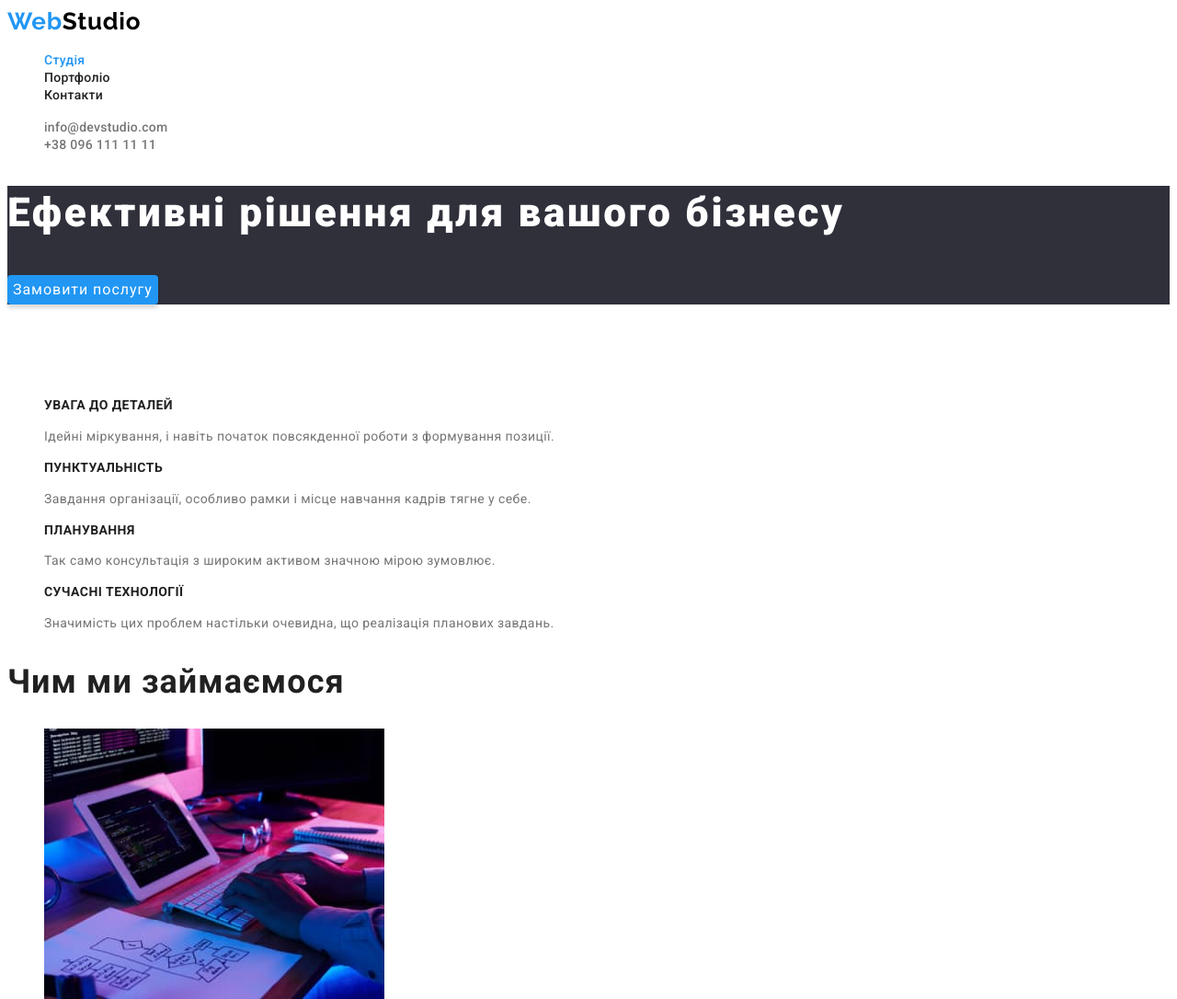
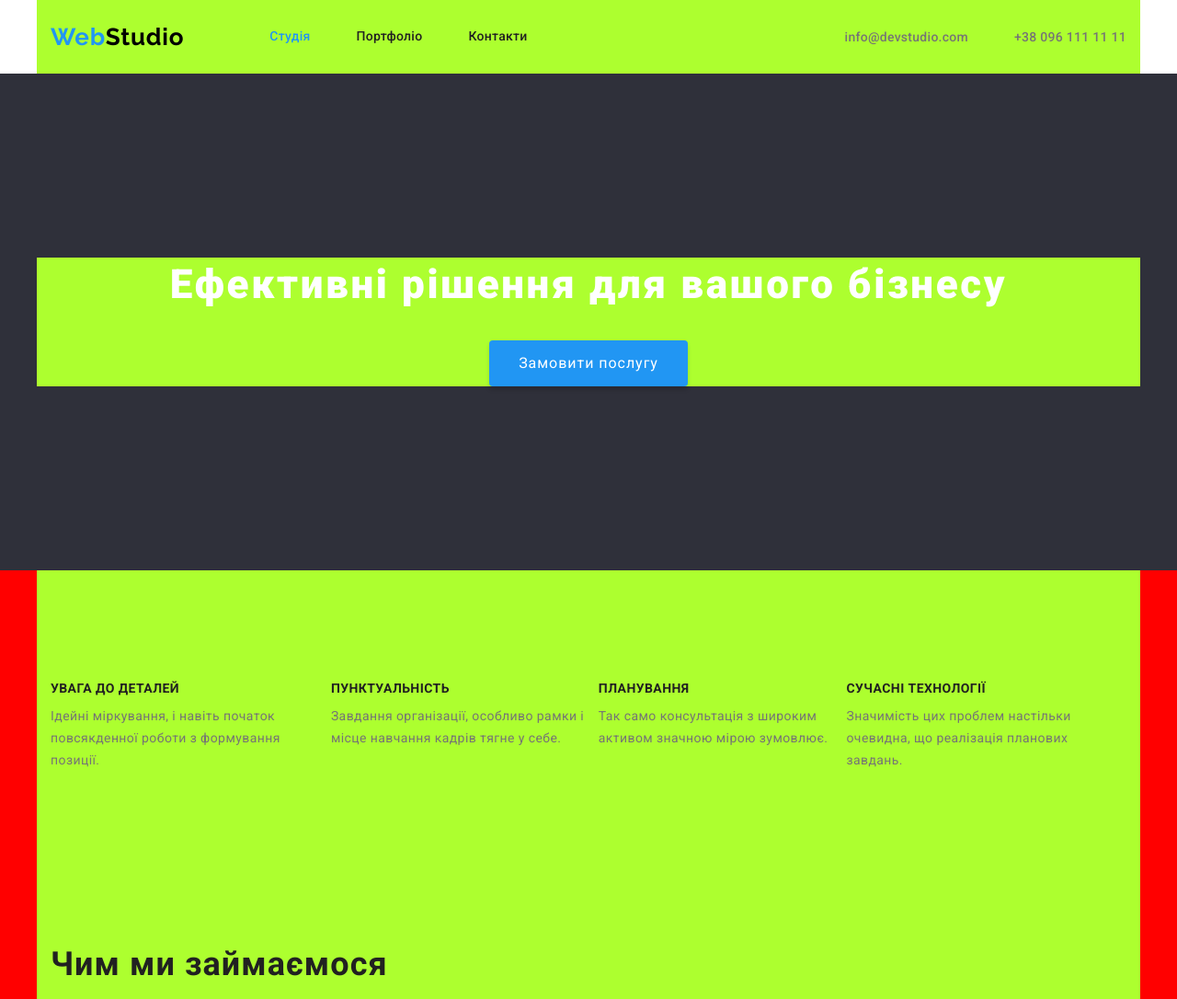
Before and after one commit to Basiuk1/goit-markup-hw-08, a plain HTML site: page index.html in a window 1280 px wide. Shown: the top 1086 px of the page at 92% size. Drawn offline with nearby package versions, Linux system fonts and the light colour scheme.

Commit message:
Робота над домашнім завданням

```diff
--- a/index.html
+++ b/index.html
@@ -9,6 +9,10 @@
       href="https://fonts.googleapis.com/css2?family=Raleway:wght@700&family=Roboto:wght@400;500;700;900&display=swap"
       rel="stylesheet"
     />
+    <link
+      rel="stylesheet"
+      href="https://cdnjs.cloudflare.com/ajax/libs/modern-normalize/1.1.0/modern-normalize.min.css"
+    />
     <link rel="stylesheet" href="styles/styles.css" />
   </head>
   <body class="page">
@@ -16,28 +20,35 @@
     <div></div>
     <!--Шапка-->
     <header class="upper-line">
+      <div class="container main-nav">
         <a class="logo" href=""><span class="logo-web">Web</span>Studio</a>
         <nav>
           <ul class="site-nav list">
-          <li><a href="" class="link current">Студія</a></li>
-          <li><a href="portfolio.html" class="link">Портфоліо</a></li>
-          <li><a href="" class="link">Контакти</a></li>
+            <li class="item"><a href="" class="link current">Студія</a></li>
+            <li class="item"><a href="portfolio.html" class="link">Портфоліо</a></li>
+            <li class="item"><a href="" class="link">Контакти</a></li>
           </ul>
         </nav>
         <ul class="contacts list">
-        <li class="navigation"><a href="mailto:info@devstudio.com">info@devstudio.com</a></li>
-        <li class="navigation"><a href="tel:+380961111111">+38 096 111 11 11</a></li>
+          <li class="item">
+            <a href="mailto:info@devstudio.com" class="link">info@devstudio.com</a>
+          </li>
+          <li class="item"><a href="tel:+380961111111" class="link">+38 096 111 11 11</a></li>
         </ul>
+      </div>
     </header>
     <main>
       <!--Cap-->
       <section class="hero">
+        <div class="container">
           <h1 class="hero-title">Ефективні рішення для вашого бізнесу</h1>
           <button type="button" class="button">Замовити послугу</button>
+        </div>
       </section>
       <!--Features-->
       <section class="features">
-        <h2 class="visually-hidden section-title">Переваги</h2>
+        <div class="container">
+          <h2 class="visually-hidden">Переваги</h2>
           <ul class="features-title list">
             <li>
               <h3 class="title">УВАГА ДО ДЕТАЛЕЙ</h3>
@@ -62,9 +73,11 @@
               </p>
             </li>
           </ul>
+        </div>
       </section>
       <!--What we do-->
       <section class="working">
+        <div class="container">
           <h2 class="working-title">Чим ми займаємося</h2>
           <ul class="list">
             <li>
@@ -82,9 +95,11 @@
               <img src="./images/box3.jpg" alt="Стилізація сторінки" width="370" height="294px" />
             </li>
           </ul>
+        </div>
       </section>
       <!--Our team-->
       <section class="section-team">
+        <div class="container">
           <h2 class="section-title">Наша команда</h2>
           <ul class="list">
             <li class="team">
@@ -108,10 +123,12 @@
               <p class="team-position">UI Designer</p>
             </li>
           </ul>
+        </div>
       </section>
     </main>
     <!--Підвал-->
     <footer class="footer">
+      <div class="container">
         <a class="logo" href=""><span class="logo-web">Web</span>Studio</a>
         <address class="footer-title">
           <ul class="list">
@@ -127,6 +144,7 @@
             <li><a href="tel:+380961111111">+38 096 111 11 11</a></li>
           </ul>
         </address>
+      </div>
     </footer>
   </body>
 </html>
--- a/styles/styles.css
+++ b/styles/styles.css
@@ -20,6 +20,30 @@
   color: var(--primary-text-color);
 
   font-family: Roboto, sans-serif;
+
+  background-color: red;
+}
+
+.container {
+  background-color: greenyellow;
+
+  width: 1200px;
+  padding-left: 15px;
+  padding-right: 15px;
+  margin: 0px auto;
+}
+
+.list {
+  padding: 0;
+  margin: 0;
+
+  list-style: none;
+}
+
+/* Main-nav */
+.main-nav {
+  display: flex;
+  align-items: center;
 }
 
 .upper-line {
@@ -37,12 +61,25 @@
 .logo-web {
   color: var(--acent);
 }
-.list {
-  list-style: none;
-}
+
 /* Site nav */
 
+.site-nav {
+  display: flex;
+  margin-left: 93px;
+}
+.site-nav .item {
+  margin-right: 50px;
+}
+.site-nav .item:last-child {
+  margin-right: 0;
+}
+
 .site-nav .link {
+  display: block;
+  padding-top: 32px;
+  padding-bottom: 32px;
+
   color: var(--title-text-color);
 
   font-weight: 500;
@@ -59,7 +96,15 @@
   color: var(--acent);
 }
 
-.contacts a {
+.contacts {
+  display: flex;
+  margin-left: auto;
+}
+.contacts .item + .item {
+  margin-left: 50px;
+}
+
+.contacts .link {
   color: var(--primary-text-color);
 
   font-weight: 500;
@@ -68,26 +113,27 @@
   letter-spacing: 0.02em;
   text-decoration: none;
 }
-.contacts a:hover,
-.contacts a:focus {
+
+.contacts .link:hover,
+.contacts .link:focus {
   color: var(--acent);
 }
 /* Стилі для index.html*/
 
 /* Section */
 
-.section-title {
-  color: var(--title-text-color);
-
-  font-size: 36px;
-  line-height: 1.17;
-  letter-spacing: 0.03em;
-}
 /* Section cap */
 .hero {
+  padding-top: 200px;
+  padding-bottom: 200px;
+
   background-color: var(--hero-footer-black-color);
+  text-align: center;
 }
 .hero-title {
+  margin-top: 0px;
+  margin-bottom: 30px;
+
   color: var(--white);
 
   font-weight: 900;
@@ -101,10 +147,15 @@
 }
 
 .hero .button {
+  /*margin-bottom: 200px;*/
+
+  border-radius: 4px;
+  padding: 10px 32px;
+
   background-color: var(--acent);
   color: var(--white);
   box-shadow: 0px 4px 4px rgba(0, 0, 0, 0.15);
-  border-radius: 4px;
+
   border-style: none;
 
   font-size: 16px;
@@ -120,10 +171,22 @@
 /* Features */
 
 .visually-hidden {
+  margin: 0px;
   visibility: hidden;
+}
+.features-title {
+  display: flex;
+}
+
+.features .container {
+  padding-top: 94px;
+  padding-bottom: 94px;
 }
 
 .features-title .title {
+  margin-top: 0px;
+  margin-bottom: 10px;
+
   color: var(--title-text-color);
 
   font-size: 14px;
@@ -132,6 +195,9 @@
 }
 
 .features .feature {
+  margin-top: 0px;
+  margin-bottom: 0px;
+
   font-size: 14px;
   line-height: 1.71;
   letter-spacing: 0.03em;
@@ -140,11 +206,18 @@
 /* What we do */
 
 .working-title {
+  margin-top: 0px;
+  margin-bottom: 50px;
+
   color: var(--title-text-color);
 
   font-size: 36px;
   line-height: 1.17;
   letter-spacing: 0.03em;
+}
+.working .container {
+  padding-top: 94px;
+  padding-bottom: 94px;
 }
 
 /* Our team */
@@ -152,6 +225,21 @@
 /*.section-team {
   background-color: var(--white);
 }*/
+
+.section-title {
+  margin-top: 0px;
+  margin-bottom: 50px;
+
+  color: var(--title-text-color);
+
+  font-size: 36px;
+  line-height: 1.17;
+  letter-spacing: 0.03em;
+}
+.section-team .container {
+  padding-top: 94px;
+  padding-bottom: 94px;
+}
 .team {
   background: var(--white);
   box-shadow: 0px 1px 3px rgba(0, 0, 0, 0.12), 0px 1px 1px rgba(0, 0, 0, 0.14),
@@ -160,6 +248,9 @@
 }
 
 .team-name {
+  margin-top: 30px;
+  margin-bottom: 10px;
+
   color: var(--title-text-color);
 
   font-weight: 500;
@@ -168,6 +259,9 @@
   letter-spacing: 0.03em;
 }
 .team-position {
+  margin-top: 0px;
+  margin-bottom: 0px;
+
   font-size: 16px;
   line-height: 1.19;
   letter-spacing: 0.03em;
@@ -197,6 +291,9 @@
 /* Фільтр */
 
 .section-button .btn {
+  border-radius: 4px;
+  padding: 6px 22px;
+
   background: var(--other-white);
   color: var(--title-text-color);
   border-style: none;
@@ -225,10 +322,29 @@
 }
 
 /* Проєкти */
+
+.project-title {
+  display: flex;
+  flex-wrap: wrap;
+  justify-content: space-between;
+}
+
 .project .title {
+  width: 370px;
+  margin-right: 30px;
+  margin-bottom: 30px;
+
   background: var(--white);
   border: 1px solid var(--white-portfolio);
 }
+.project .title:nth-child(3n) {
+  margin-right: 0px;
+}
+
+.project .title:nth-last-child(-n + 3) {
+  margin-bottom: 0px;
+}
+
 .project .project-name {
   color: var(--title-text-color);
 
```
Also changed, not shown: portfolio.html (+13 -5 lines). Lines whose indentation alone changed are shown as unchanged.
